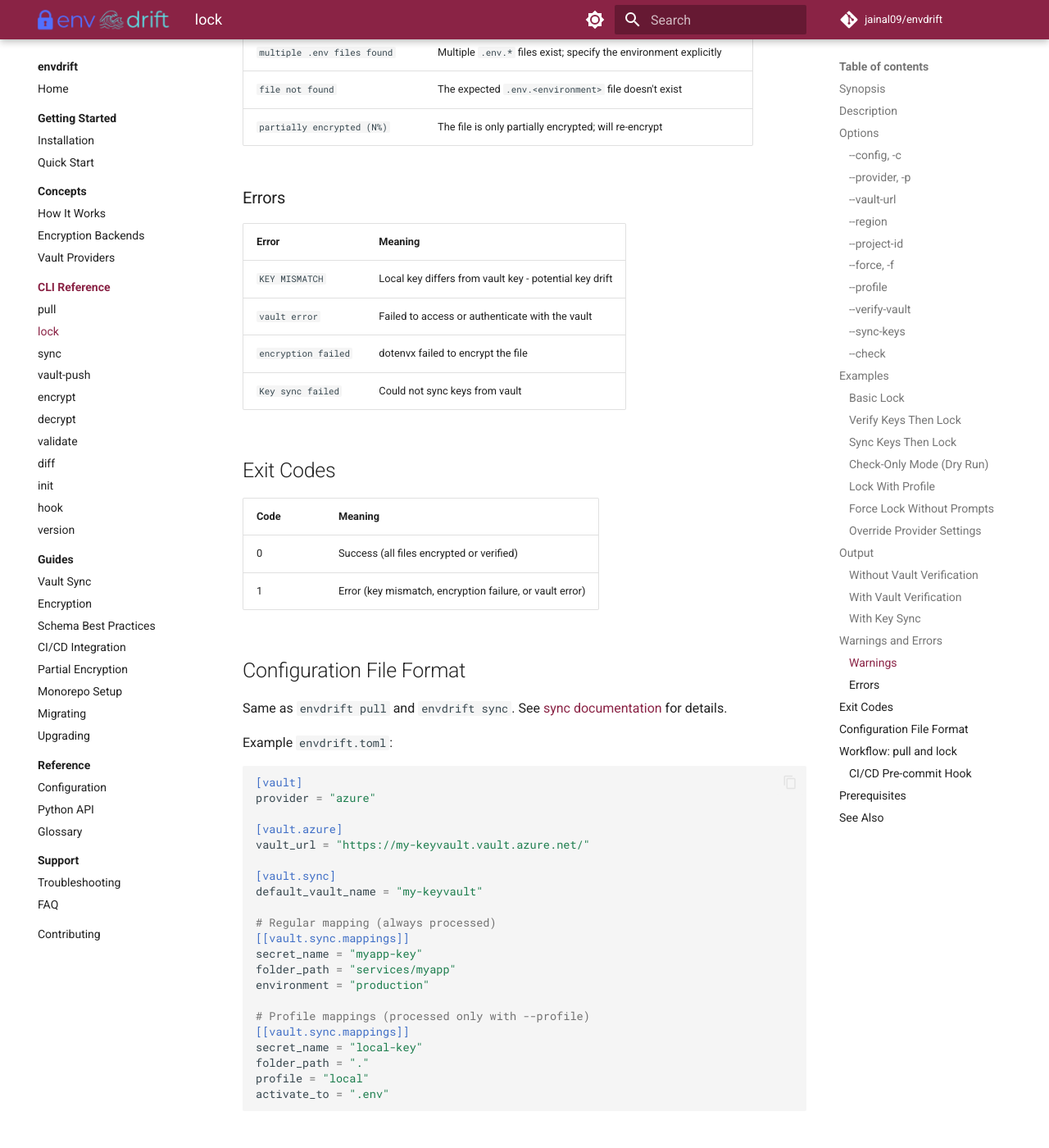
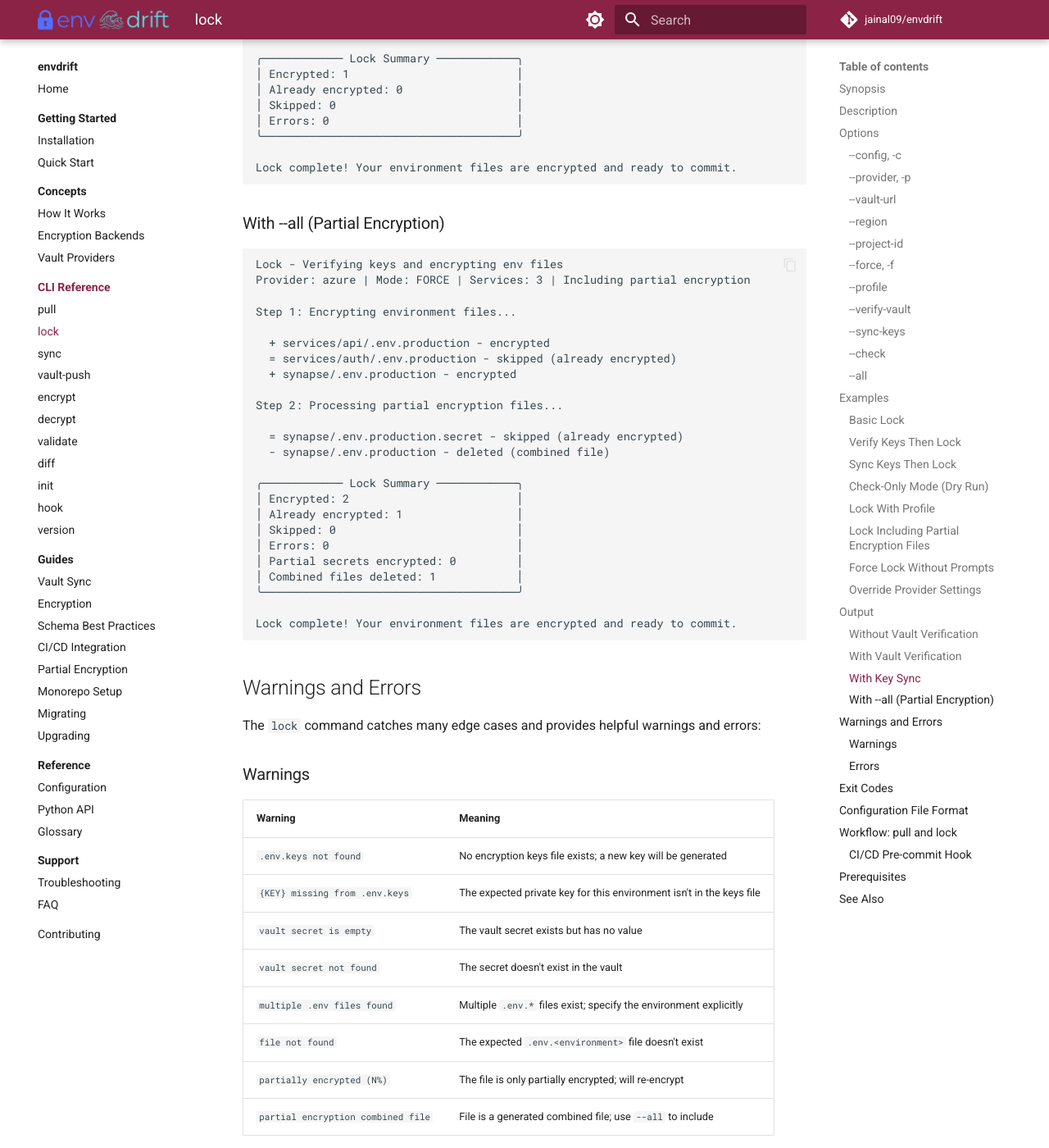
Before and after one commit to jainal09/envdrift, an MkDocs documentation site: the page built from docs/cli/lock.md, in a window 1280 px wide and 1400 px high, scrolled down 5444 px. Shown: the whole window at 82% size. Built offline with MkDocs 1.6.1 and Material for MkDocs 9.7.7, drawn with Linux system fonts in a browser that asks for light colours; comment, search, counter and statistics services are not loaded; some of the changed text lies outside the part shown.

Commit message:
docs: document --all flag for lock command
- Add --all option documentation to cli/lock.md
- Add example output for --all mode
- Add warning entry for partial encryption combined files
- Add 'Alternative: Using lock --all' section to partial-encryption guide

````diff
--- a/docs/cli/lock.md
+++ b/docs/cli/lock.md
@@ -111,6 +111,27 @@
 envdrift lock --check
 ```
 
+### `--all`
+
+Include partial encryption files in the locking process. When set:
+
+1. **No longer skips combined files** - Partial encryption combined files (e.g., `.env.production`) get encrypted like regular files
+2. **Encrypts `.secret` files** - Ensures partial encryption secret files are also locked
+3. **Deletes combined files** - Removes the merged combined files after locking
+
+This is useful when you want to lock everything and clean up generated files before committing.
+
+```bash
+# Lock everything including partial encryption files
+envdrift lock --all
+
+# Force mode with partial encryption
+envdrift lock -f --all
+
+# Check what would happen
+envdrift lock --check --all
+```
+
 ## Examples
 
 ### Basic Lock
@@ -146,6 +167,13 @@
 ```bash
 # Lock a specific profile
 envdrift lock --profile local
+```
+
+### Lock Including Partial Encryption Files
+
+```bash
+# Lock everything, including partial encryption files
+envdrift lock -f --all
 ```
 
 ### Force Lock Without Prompts
@@ -231,21 +259,51 @@
 Lock complete! Your environment files are encrypted and ready to commit.
 ```
 
+### With --all (Partial Encryption)
+
+```text
+Lock - Verifying keys and encrypting env files
+Provider: azure | Mode: FORCE | Services: 3 | Including partial encryption
+
+Step 1: Encrypting environment files...
+
+  + services/api/.env.production - encrypted
+  = services/auth/.env.production - skipped (already encrypted)
+  + synapse/.env.production - encrypted
+
+Step 2: Processing partial encryption files...
+
+  = synapse/.env.production.secret - skipped (already encrypted)
+  - synapse/.env.production - deleted (combined file)
+
+╭──────────── Lock Summary ────────────╮
+│ Encrypted: 2                         │
+│ Already encrypted: 1                 │
+│ Skipped: 0                           │
+│ Errors: 0                            │
+│ Partial secrets encrypted: 0         │
+│ Combined files deleted: 1            │
+╰──────────────────────────────────────╯
+
+Lock complete! Your environment files are encrypted and ready to commit.
+```
+
 ## Warnings and Errors
 
 The `lock` command catches many edge cases and provides helpful warnings and errors:
 
 ### Warnings
 
-| Warning                        | Meaning                                                              |
-|:-------------------------------|:---------------------------------------------------------------------|
-| `.env.keys not found`          | No encryption keys file exists; a new key will be generated           |
-| `{KEY} missing from .env.keys` | The expected private key for this environment isn't in the keys file  |
-| `vault secret is empty`        | The vault secret exists but has no value                             |
-| `vault secret not found`       | The secret doesn't exist in the vault                                |
-| `multiple .env files found`    | Multiple `.env.*` files exist; specify the environment explicitly      |
-| `file not found`               | The expected `.env.<environment>` file doesn't exist                   |
-| `partially encrypted (N%)`     | The file is only partially encrypted; will re-encrypt                 |
+| Warning                                    | Meaning                                                              |
+|:-------------------------------------------|:---------------------------------------------------------------------|
+| `.env.keys not found`                      | No encryption keys file exists; a new key will be generated           |
+| `{KEY} missing from .env.keys`             | The expected private key for this environment isn't in the keys file  |
+| `vault secret is empty`                    | The vault secret exists but has no value                             |
+| `vault secret not found`                   | The secret doesn't exist in the vault                                |
+| `multiple .env files found`                | Multiple `.env.*` files exist; specify the environment explicitly      |
+| `file not found`                           | The expected `.env.<environment>` file doesn't exist                   |
+| `partially encrypted (N%)`                 | The file is only partially encrypted; will re-encrypt                 |
+| `partial encryption combined file`         | File is a generated combined file; use `--all` to include             |
 
 ### Errors
 
````
Also changed, not shown: docs/guides/partial-encryption.md (+19 -0 lines).
